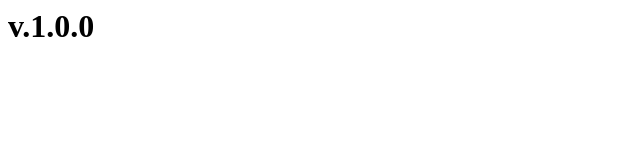
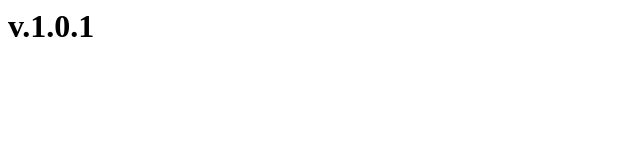
Before and after one commit to xsolsonac/versiontagging, a plain HTML site: page app/index.html in a window 1280 px wide. Shown: the full height of the page, 0-640 px from the left. Drawn offline with Linux system fonts and the light colour scheme.

Commit message:
Millores app

```diff
--- a/app/index.html
+++ b/app/index.html
@@ -1 +1 @@
-<h1>v.1.0.0</h1>
+<h1>v.1.0.1</h1>
```
Also changed, not shown: 1 other file.
